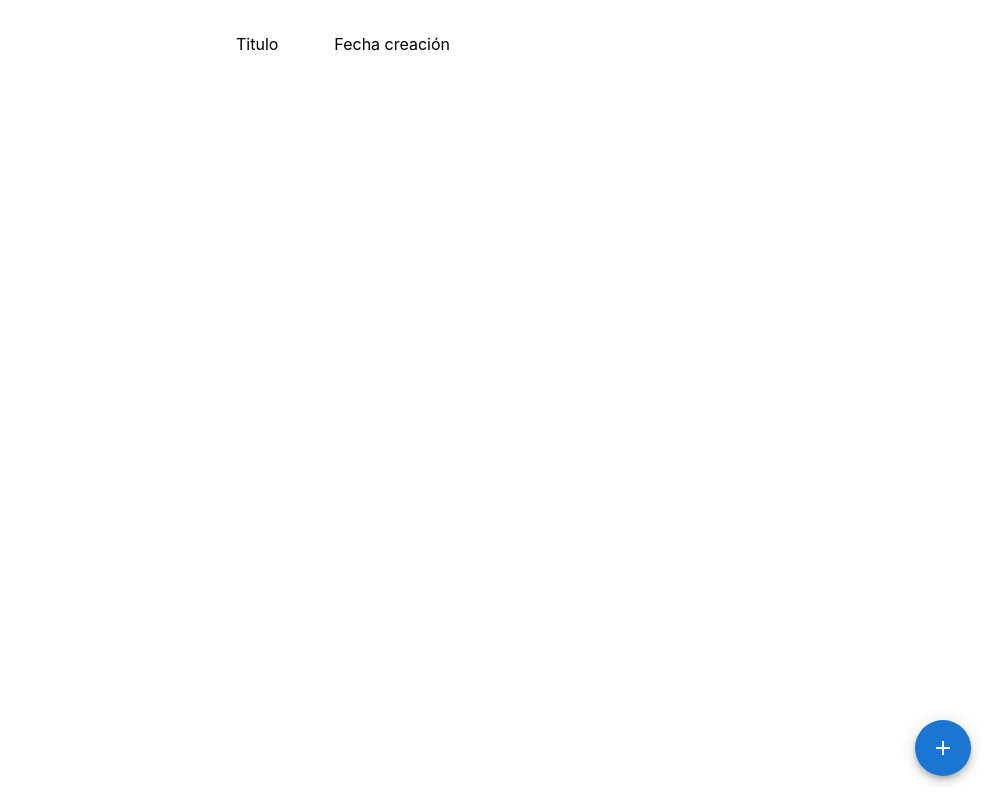
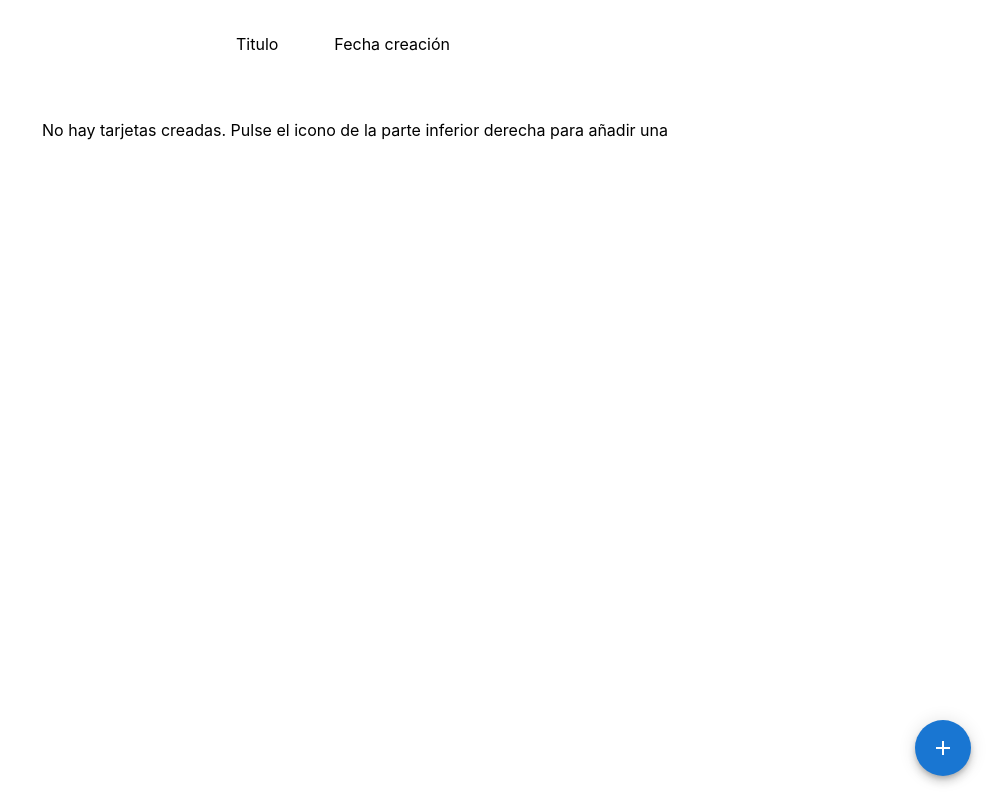
Before and after one commit to juangutierrezortega/test, a React (Create React App) app: page / in a window 1280 px wide. Shown: the whole page, without its empty margins (285-1280 px from the left). Built offline with nearby package versions, Linux system fonts and the light colour scheme.

Commit message:
feat: style

```diff
--- /dev/null
+++ b/src/components/CardList/styles.ts
@@ -0,0 +1,16 @@
+import styled from "styled-components";
+
+interface ContainerProps {
+    center?: boolean
+}
+
+export const Container = styled.div<ContainerProps>`
+  max-width: 1200px;
+  padding: 2em 3em;
+  display: flex;
+
+  ${props => props.center && `
+    justify-content: center;
+    align-items: center;
+  `}
+`;
--- a/src/components/CardList/view.tsx
+++ b/src/components/CardList/view.tsx
@@ -5,6 +5,7 @@ import Card from "../Card";
 import { CardListProps } from "./types";
 import ConfirmDialog from "../ConfirmDialog";
 import { useModal } from "../Modal";
+import { Container } from "./styles";
 
 const CardList: React.FC<CardListProps> = ({
   items,
@@ -28,7 +29,17 @@ const CardList: React.FC<CardListProps> = ({
     handleOpen();
   };
 
+  if (!items?.length) {
     return (
+      <Container center>
+        No hay tarjetas creadas. Pulse el icono de la parte inferior derecha
+        para añadir una
+      </Container>
+    );
+  }
+
+  return (
+    <Container>
       <Grid container spacing={{ xs: 2, md: 3, lg: 4 }}>
         {items.map((item: ICard) => (
           <Grid item xs={12} sm={6} md={4} lg={3} key={`list-${item.id}`}>
@@ -47,6 +58,7 @@ const CardList: React.FC<CardListProps> = ({
           handleClose={handleClose}
         />
       </Grid>
+    </Container>
   );
 };
 
```
Lines whose indentation alone changed are shown as unchanged.
